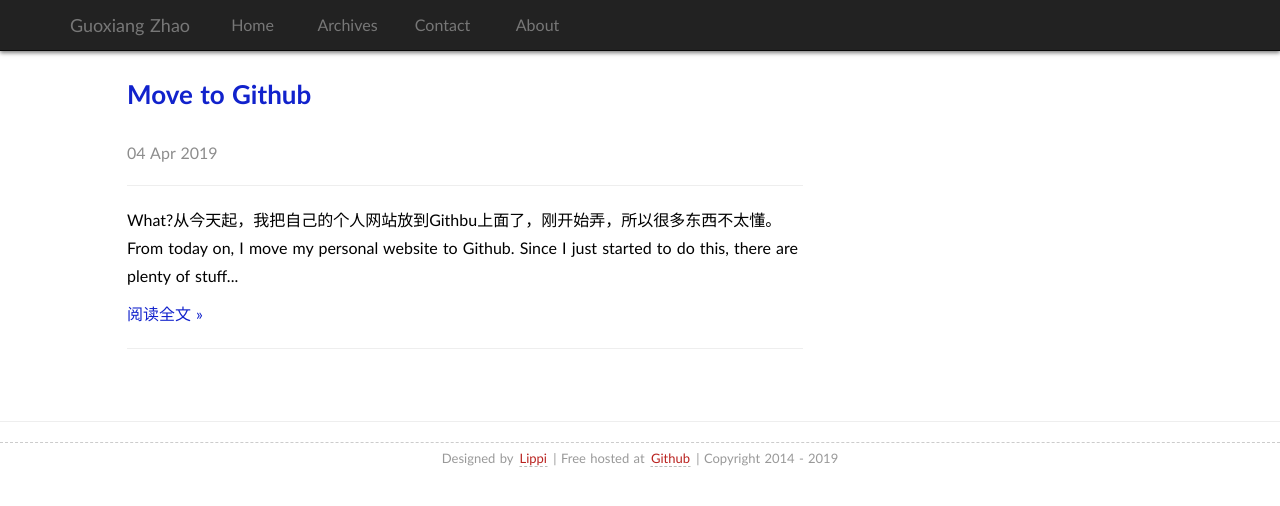
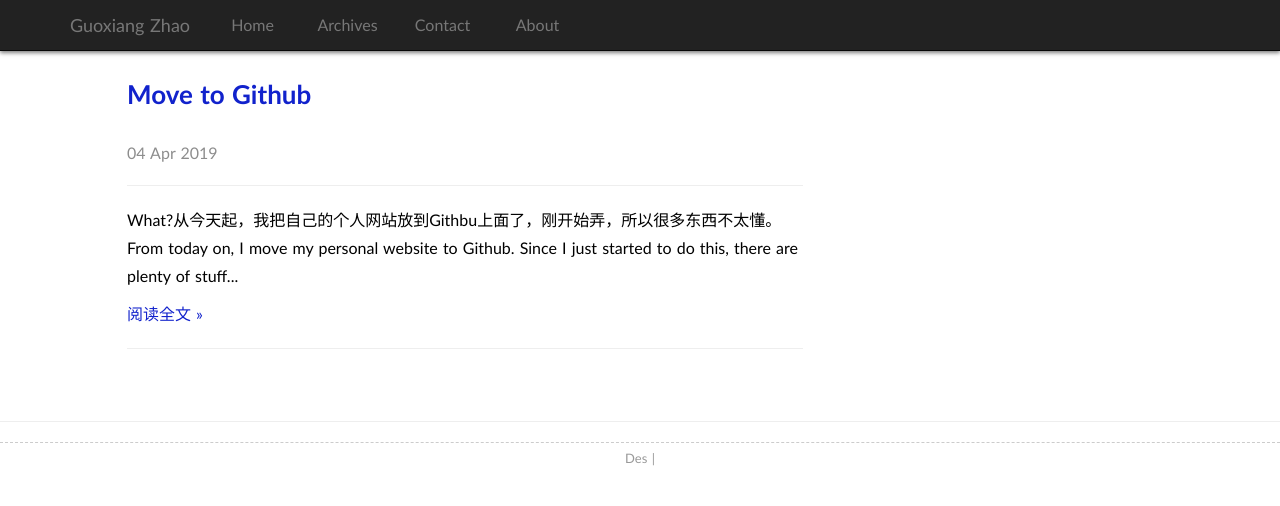
Before and after one commit to guoxiangzhao/guoxiangzhao.github.io, a Jekyll site: the page built from index.html, in a window 1280 px wide. Shown: the top 506 px of the page. Built offline with Jekyll 4.4.1, drawn with Linux system fonts in a browser that asks for light colours; some web fonts are replaced; the list of posts is cut into pages by our own code; comment, search, counter and statistics services are not loaded.

Commit message:
Update copyright.html

```diff
--- a/_includes/copyright.html
+++ b/_includes/copyright.html
@@ -1,5 +1,4 @@
-<p><small>Designed by <a href="https://github.com/EZLippi">Lippi</a> | Free hosted at <a href="https://github.com/EZLippi/EZLippi.github.io">Github</a> | Copyright 2014 - {{site.time | date:"%Y"}}
-										</p>
+<p><small>Des | </p>
 
 	<!--
 <div class="container">
```
